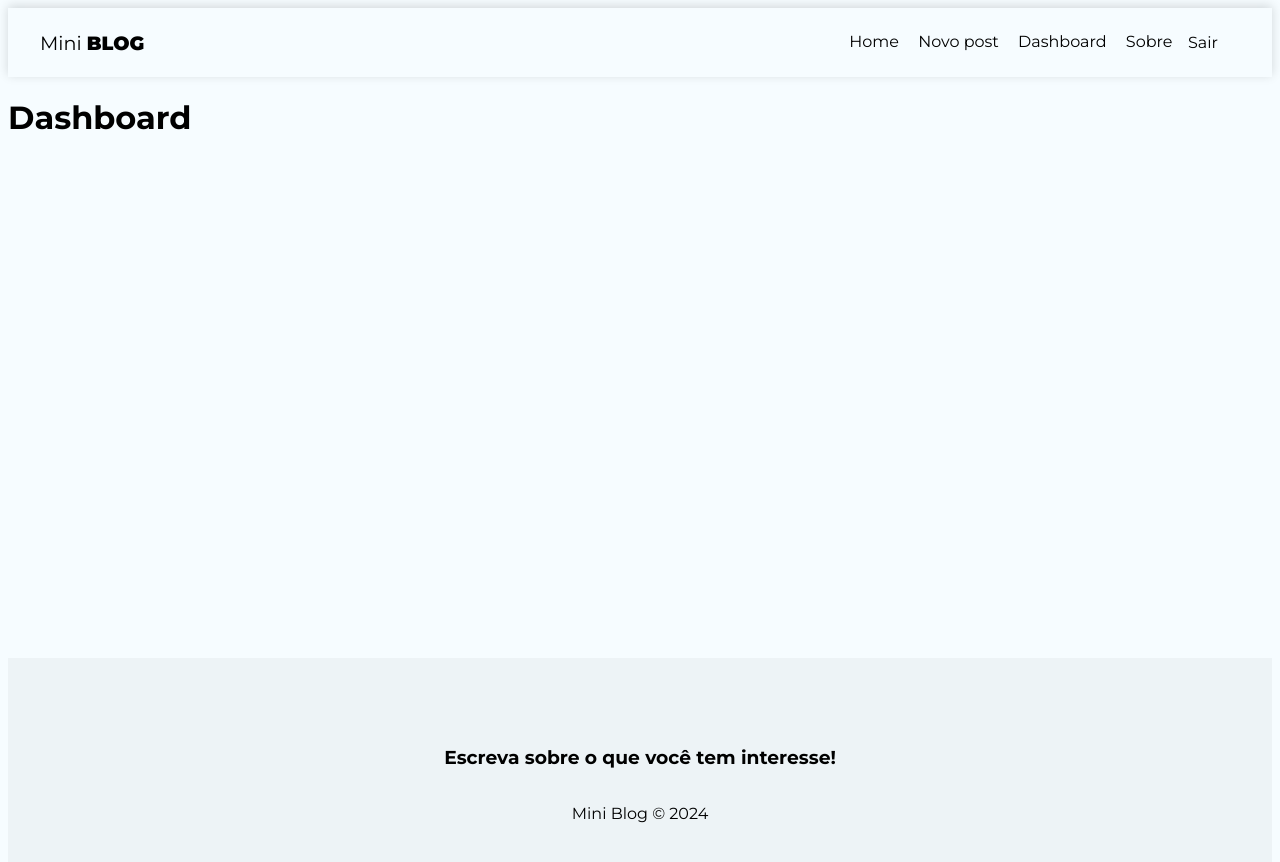
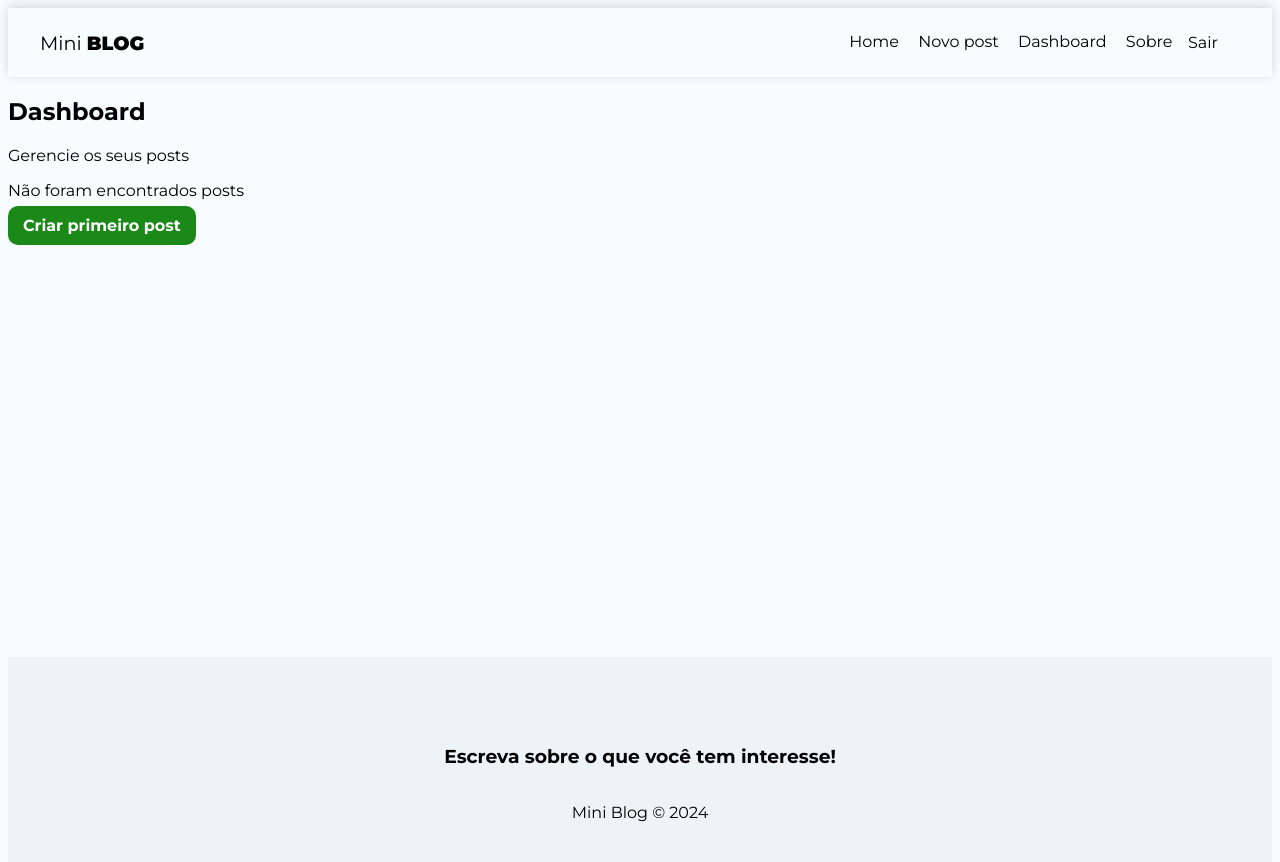
Before and after one commit to vitordavips/Mini_Blog, a React (Vite) app in the folder Mini-Blog/: page /dashboard in a window 1280 px wide. Shown: the top 862 px of the page. Built offline with nearby package versions, Linux system fonts and the light colour scheme; no server answers; sample sign-in values are in the browser's storage.

Commit message:
estruturando dashboard

```diff
--- a/Mini-Blog/src/pages/Dashboard/Dashboard.jsx
+++ b/Mini-Blog/src/pages/Dashboard/Dashboard.jsx
@@ -1,11 +1,32 @@
-import styles from "./Dashboard.module.css";
+import styles from "./Dashboard.module.css"
 
-import React from 'react'
+import { Link } from "react-router-dom";
+
+// hooks
+import {useAuthValue} from "../../context/AuthContext";
+import { useFetchDocuments } from "../../hooks/useFetchDocuments";
 
 const Dashboard = () => {
+  const {user} = useAuthValue();
+  const uid = user.uid
+
+  // posts do usuario
+  const posts = [];
+
   return (
     <div>
-        <h1>Dashboard</h1>
+        <h2>Dashboard</h2>
+        <p>Gerencie os seus posts</p>
+        {posts && posts.length === 0 ? (
+          <div className={styles.noposts}>
+            <p>Não foram encontrados posts</p>
+            <Link to="/posts/create" className="btn">Criar primeiro post</Link>
+          </div>
+        ) : (
+          <div>
+            <p>Tem posts!</p>
+          </div>
+        )}
     </div>
   )
 }
```
